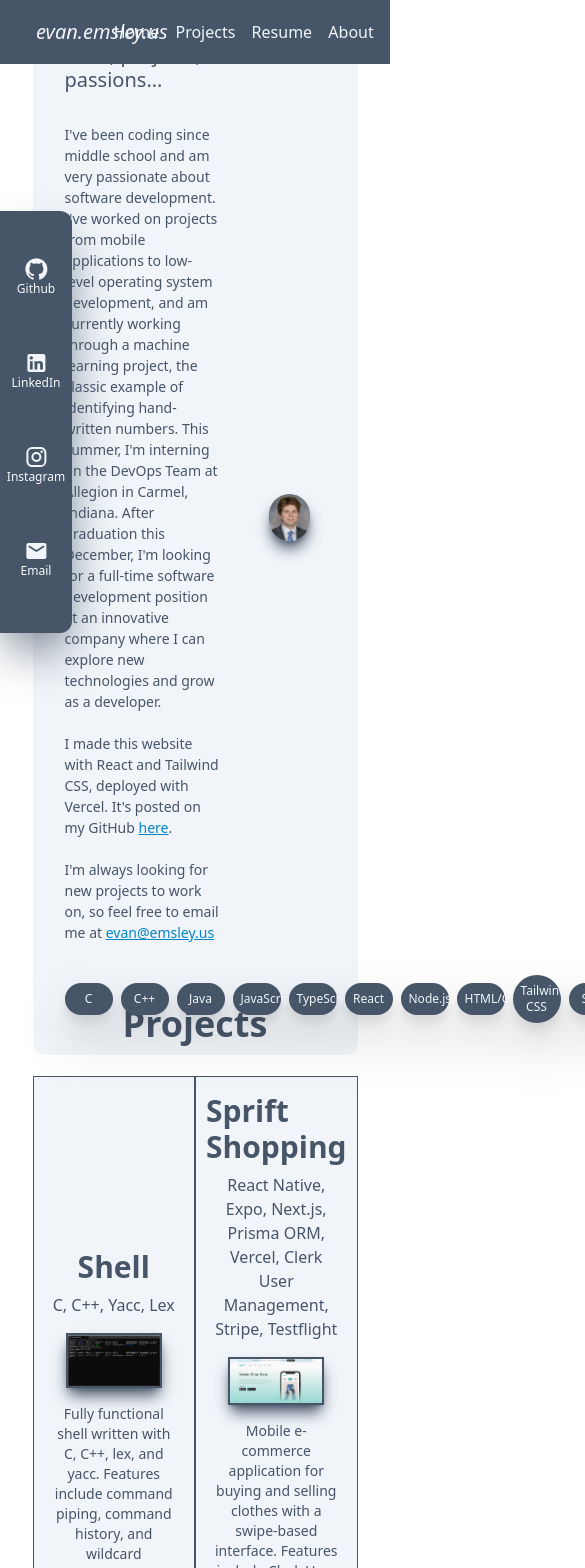
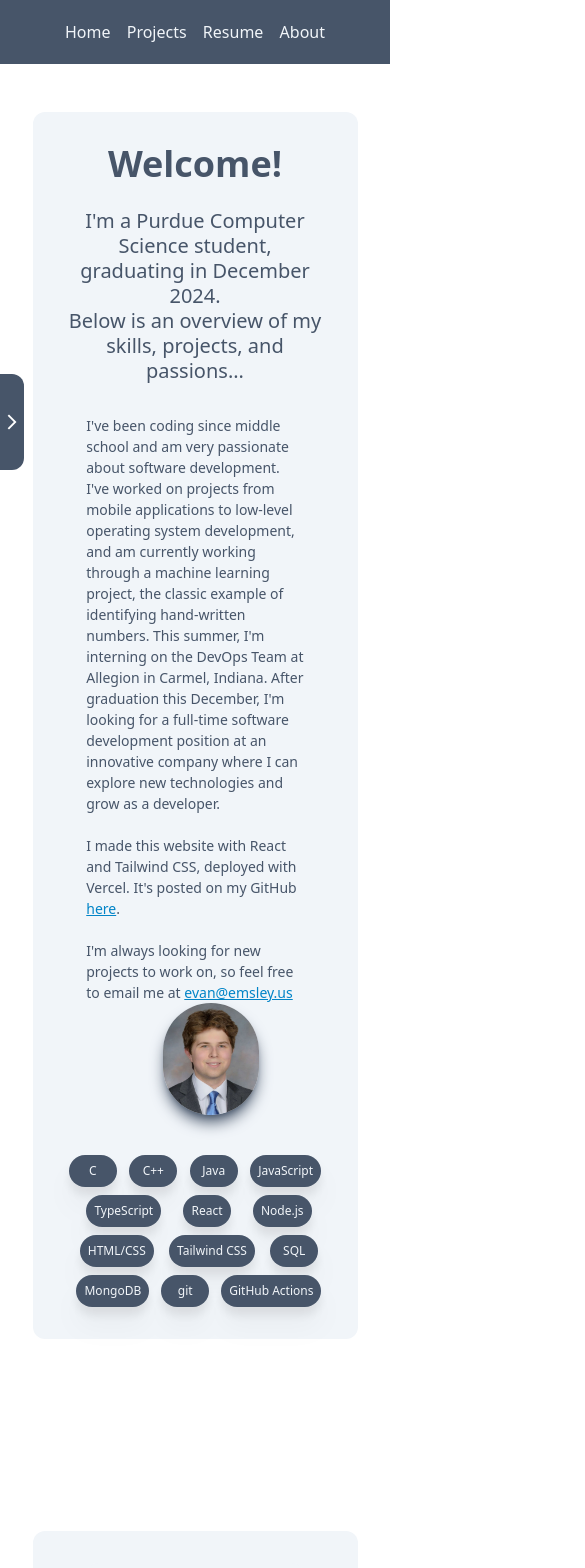
Before and after one commit to eemsley/evan.emsley.us, a React (Create React App) app: page / in a window 390 px wide. Shown: the top 1568 px of the page, 585 px wide, since content can reach past the window. Built offline with nearby package versions, Linux system fonts and the light colour scheme; the HTML template or start-up script is replaced by a standard one.

Commit message:
mobile friendly, added social links

```diff
--- a/src/data/data.js
+++ b/src/data/data.js
@@ -5,7 +5,7 @@
     description:
       "Fully functional shell written with C, C++, lex, and yacc. Features include command piping, command history, and wildcard expressions.",
     image: require("../assets/shell.png"),
-    link: "http://github.com",
+    link: "",
   },
   {
     title: "Sprift Shopping",
@@ -36,7 +36,7 @@
     description:
       'Twitter clone which allows users to post "notes" and follow other users. Features include account creation/login, CRUD operations for notes, and note sharing to other users.',
     image: require("../assets/noter.png"),
-    link: "http://github.com",
+    link: "",
   },
   {
     title: "Xinu Process Sceduler",
--- a/src/pages/Home.js
+++ b/src/pages/Home.js
@@ -16,7 +16,22 @@
   }, [scrollDirection]);
   const position = useScrollLocation();
   const [clicked, setClicked] = useState(false);
-  const [socialsVisible, setSocialsVisible] = useState(true);
+
+  const [width, setWidth] = useState(window.innerWidth);
+
+  function handleWindowSizeChange() {
+    setWidth(window.innerWidth);
+  }
+  useEffect(() => {
+    window.addEventListener("resize", handleWindowSizeChange);
+    return () => {
+      window.removeEventListener("resize", handleWindowSizeChange);
+    };
+  }, []);
+
+  const isMobile = width <= 768;
+  const [socialsVisible, setSocialsVisible] = useState(isMobile ? false : true);
+
   return (
     <div className="h-full w-full">
       <div className="h-screen w-24 transition-all duration-1000 left-0 top-0 flex items-center fixed">
@@ -31,87 +46,109 @@
         <div
           className={`bg-slate-600 justify-evenly flex flex-col items-center ${
             socialsVisible ? "w-3/4" : "w-0"
-          } rounded-r-xl h-1/2 transition-all duration-500 ease-in-out z-10 shadow-2xl shadow-slate-600`}
+          } rounded-r-xl h-1/2 min-h-48 transition-all duration-500 ease-in-out z-10 shadow-2xl shadow-slate-600`}
           onMouseOver={() => setSocialsVisible(true)}
           onMouseOut={() => setSocialsVisible(false)}
         >
-          <div className="w-full flex flex-col justify-center items-center">
-            <GitHubIcon style={{ width: "90%", color: "#f1f5f9" }} />
-            <p
-              className={`text-slate-50 text-xs mb-2 transition-all duration-500 ${
-                socialsVisible ? "text-slate-50" : "text-transparent"
+          <a
+            href="https://github.com/eemsley"
+            target="_blank"
+            rel="noreferrer"
+            className={`w-full flex flex-col justify-center items-center  ${
+              socialsVisible
+                ? "text-slate-50 hover:text-lime-400"
+                : "text-transparent"
             }`}
           >
-              Github
-            </p>
-          </div>
-          <div className="w-full flex flex-col justify-center items-center">
-            <LinkedInIcon style={{ width: "90%", color: "#f1f5f9" }} />
-            <p
-              className={`text-slate-50 text-xs mb-2 transition-all duration-500 ${
-                socialsVisible ? "text-slate-50" : "text-transparent"
+            <GitHubIcon style={{ width: "90%" }} />
+            <p className={`text-xs mb-2 transition-all duration-500`}>Github</p>
+          </a>
+          <a
+            href="https://www.linkedin.com/in/evan-emsley/"
+            target="_blank"
+            rel="noreferrer"
+            className={`w-full flex flex-col justify-center items-center  ${
+              socialsVisible
+                ? "text-slate-50 hover:text-blue-400"
+                : "text-transparent"
             }`}
           >
+            <LinkedInIcon style={{ width: "90%" }} />
+            <p className={`text-xs mb-2 transition-all duration-500`}>
               LinkedIn
             </p>
-          </div>
-          <div className="w-full flex flex-col justify-center items-center">
-            <InstagramIcon style={{ width: "90%", color: "#f1f5f9" }} />
-            <p
-              className={`text-slate-50 text-xs mb-2 transition-all duration-500 ${
-                socialsVisible ? "text-slate-50" : "text-transparent"
+          </a>
+          <a
+            href="https://www.instagram.com/evane273/"
+            target="_blank"
+            rel="noreferrer"
+            className={`w-full flex flex-col justify-center items-center  ${
+              socialsVisible
+                ? "text-slate-50 hover:text-violet-400"
+                : "text-transparent"
             }`}
           >
+            <InstagramIcon style={{ width: "90%" }} />
+            <p className={`text-xs mb-2 transition-all duration-500`}>
               Instagram
             </p>
-          </div>
-          <div className="w-full flex flex-col justify-center items-center">
-            <EmailRoundedIcon style={{ width: "90%", color: "#f1f5f9" }} />
-            <p
-              className={`text-slate-50 text-xs mb-2 transition-all duration-500 ${
-                socialsVisible ? "text-slate-50" : "text-transparent"
+          </a>
+          <a
+            href="mailto:evan@emsley.us"
+            className={`w-full flex flex-col justify-center items-center  ${
+              socialsVisible
+                ? "text-slate-50 hover:text-teal-400"
+                : "text-transparent"
             }`}
           >
-              Email
-            </p>
-          </div>
+            <EmailRoundedIcon style={{ width: "90%" }} />
+            <p className={`text-xs mb-2 transition-all duration-500`}>Email</p>
+          </a>
         </div>
       </div>
       <div
         className={`sticky ${
           scrollDirection === "down" || clicked === true ? "-top-16" : "top-0"
-        }  ${position === 0 ? "bg-slate-600" : "bg-slate-600/80"}
+        }  ${
+          position === 0 ? "bg-slate-600" : "bg-slate-600/20 hover:bg-slate-600"
+        }
           h-16 transition-all duration-250 ease-in-out scroll-smooth`}
       >
         <div className="h-full w-full flex flex-row justify-center  text-slate-100 items-center">
-          <div className="absolute left-4 w-1/4 flex p-4">
-            <p className="text-xl px-1 rounded-lg italic">evan.emsley.us</p>
+          {!isMobile && (
+            <div className="absolute left-0 w-1/4 flex p-4 items-center justify-center">
+              <p className="text-lg px-1 rounded-lg italic">evan.emsley.us</p>
             </div>
-          <div className="w-3/4 h-full justify-evenly items-center flex absolute right-0">
+          )}
+          <div
+            className={`w-3/4 h-full justify-evenly items-center flex ${
+              isMobile ? "relative" : "absolute right-0"
+            } `}
+          >
             <a href="#Home" onClick={() => setClicked(true)}>
               <div class="group  text-slate-100 transition-all duration-300 ease-in-out">
-                <p class="  bg-left-bottom bg-gradient-to-r from-slate-100 to-slate-100 bg-[length:0%_2px] bg-no-repeat group-hover:bg-[length:100%_2px] transition-all duration-500 ease-out">
+                <p class="  bg-left-bottom bg-gradient-to-r from-lime-600 to-lime-400 bg-[length:0%_2px] bg-no-repeat group-hover:bg-[length:100%_2px] transition-all duration-500 ease-out hover:text-lime-400">
                   Home
                 </p>
               </div>
             </a>
             <a href="#Projects" onClick={() => setClicked(true)}>
               <div class="group  text-slate-100 transition-all duration-300 ease-in-out">
-                <p class="bg-left-bottom bg-gradient-to-r  from-slate-100  to-slate-100 bg-[length:0%_2px] bg-no-repeat group-hover:bg-[length:100%_2px] transition-all duration-500 ease-out ">
+                <p class="bg-left-bottom bg-gradient-to-r  from-blue-600  to-blue-400 bg-[length:0%_2px] bg-no-repeat group-hover:bg-[length:100%_2px] transition-all duration-500 ease-out hover:text-blue-400">
                   Projects
                 </p>
               </div>
             </a>
             <a href="#Resume" onClick={() => setClicked(true)}>
               <div class="group  text-slate-100 transition-all duration-300 ease-in-out">
-                <p class="bg-left-bottom bg-gradient-to-r  from-slate-100  to-slate-100 bg-[length:0%_2px] bg-no-repeat group-hover:bg-[length:100%_2px] transition-all duration-500 ease-out">
+                <p class="bg-left-bottom bg-gradient-to-r  from-violet-600  to-violet-400 bg-[length:0%_2px] bg-no-repeat group-hover:bg-[length:100%_2px] transition-all duration-500 ease-out hover:text-violet-400">
                   Resume
                 </p>
               </div>
             </a>
             <a href="#About" onClick={() => setClicked(true)}>
               <div class="group  text-slate-100 transition-all duration-300 ease-in-out">
-                <p class="bg-left-bottom bg-gradient-to-r  from-slate-100  to-slate-100 bg-[length:0%_2px] bg-no-repeat group-hover:bg-[length:100%_2px] transition-all duration-500 ease-out">
+                <p class="bg-left-bottom bg-gradient-to-r  from-teal-600  to-teal-400 bg-[length:0%_2px] bg-no-repeat group-hover:bg-[length:100%_2px] transition-all duration-500 ease-out hover:text-teal-400">
                   About
                 </p>
               </div>
@@ -119,37 +156,38 @@
           </div>
         </div>
       </div>
-      <div className="h-full w-full items-center flex flex-col pb-24">
+      <div
+        className="h-full w-full items-center flex flex-col"
+        onClick={() => setSocialsVisible(false)}
+      >
         <div
           id="Home"
-          className="flex w-full flex-col justify-center items-center h-screen"
+          className=" mt-12 w-5/6 max-w-6xl bg-slate-100 rounded-xl p-8 flex items-center justify-center flex-col flex-wrap"
         >
-          <div className="w-5/6 max-w-6xl bg-slate-100  rounded-xl mb-24 p-8 flex items-center justify-center flex-col">
           <p className="text-4xl transition-all duration-1000 font-bold text-slate-600 pb-6">
             Welcome!
           </p>
-            <p className="text-xl/tight text-slate-600">
-              I'm a Purdue Computer Science student, graduating in December
-              2024.
+          <p className="text-xl/tight text-center text-slate-600">
+            I'm a Purdue Computer Science student, graduating in December 2024.
           </p>
-            <p className="text-xl/tight text-slate-600 pb-8">
+          <p className="text-xl/tight text-slate-600 pb-8 text-center">
             Below is an overview of my skills, projects, and passions...
           </p>
-            <div className="w-full flex flex-row items-center">
-              <div className="w-5/6">
-                <p className="text-sm/normal text-slate-600 pr-12">
+          <div className="w-full flex flex-row items-center justify-center flex-wrap">
+            <div className="w-5/6 max-w-2xl">
+              <p className="text-sm/normal text-slate-600">
                 I've been coding since middle school and am very passionate
-                  about software development. I've worked on projects from
-                  mobile applications to low-level operating system development,
-                  and am currently working through a machine learning project,
-                  the classic example of identifying hand-written numbers. This
-                  summer, I'm interning on the DevOps Team at Allegion in
-                  Carmel, Indiana. After graduation this December, I'm looking
-                  for a full-time software development position at an innovative
-                  company where I can explore new technologies and grow as a
-                  developer. <br />
-                  <br />I made this website with React and Tailwind CSS,
-                  deployed with Vercel. It's posted on my GitHub{" "}
+                about software development. I've worked on projects from mobile
+                applications to low-level operating system development, and am
+                currently working through a machine learning project, the
+                classic example of identifying hand-written numbers. This
+                summer, I'm interning on the DevOps Team at Allegion in Carmel,
+                Indiana. After graduation this December, I'm looking for a
+                full-time software development position at an innovative company
+                where I can explore new technologies and grow as a developer.{" "}
+                <br />
+                <br />I made this website with React and Tailwind CSS, deployed
+                with Vercel. It's posted on my GitHub{" "}
                 <a
                   href="https://github.com/eemsley/evan.emsley.us"
                   className="text-sky-600 underline hover:text-sky-300 transition-all duration-500 ease-in-out"
@@ -158,8 +196,8 @@
                 </a>
                 . <br />
                 <br />
-                  I'm always looking for new projects to work on, so feel free
-                  to email me at{" "}
+                I'm always looking for new projects to work on, so feel free to
+                email me at{" "}
                 <a
                   className="text-sky-600 underline hover:text-sky-300 transition-all duration-500 ease-in-out"
                   href="mailto:evan@emsley.us"
@@ -168,108 +206,108 @@
                 </a>
               </p>
             </div>
-              <div className="w-1/6 mr-4 mb-8">
             <img
               src={require("../assets/Headshot.jpeg")}
               alt="headshot"
-                  className="rounded-full hover:scale-125 duration-1000 shadow-lg shadow-slate-600"
+              className="w-1/6 min-w-24 rounded-full shadow-lg shadow-slate-600 ml-8"
             />
           </div>
-            </div>
-            <div className="w-full  flex flex-row justify-evenly max-w-5xl items-center space-x-2 mt-8 drop-shadow-2xl">
+          <div className="w-full  flex flex-row flex-wrap justify-evenly max-w-5xl space-x-2 items-center mt-8">
             {skills.map((skill) => (
-                <p className="text-xs text-slate-100 p-2 bg-slate-600 rounded-full min-w-12 text-center hover:scale-110 transition-all duration-500 drop-shadow-xl">
+              <p className="text-xs text-slate-100 p-2 bg-slate-600 rounded-full min-w-12 text-center hover:scale-110 transition-all duration-500 drop-shadow-xl mt-2">
                 {skill}
               </p>
             ))}
           </div>
         </div>
-        </div>
         <div
           id="Projects"
-          className="flex w-full flex-col justify-center items-center pt-12 mt-12"
+          className=" mt-48 w-5/6 max-w-6xl bg-slate-100 rounded-xl p-8 flex items-center justify-center flex-col flex-wrap"
         >
+          <div className="bg-slate-100 h-3/4 w-5/6 max-w-6xl pb-16 pt-8 flex flex-col items-center justify-center rounded-xl">
             <p className="text-4xl transition-all duration-1000 font-bold text-slate-600 pb-8">
               Projects
             </p>
-          <div className="w-5/6 max-w-5xl flex flex-row flex-wrap">
+            <div className=" w-full flex flex-row flex-wrap items-center justify-center">
               {projects.map((project) => (
-              <div className=" w-1/2 aspect-square bg-slate-100 items-center justify-center flex flex-col p-4 border border-slate-600">
+                <div className=" w-1/2 min-w-72 aspect-square bg-slate-600 items-center justify-center flex flex-col p-4 border-8 border-slate-100 rounded-xl">
                   <a href={project.link}>
-                  <p className="text-3xl font-bold text-slate-600 pb-2">
+                    <p className="text-3xl font-bold text-slate-50 pb-2 text-center">
                       {project.title}
                     </p>
                   </a>
-                <p className="text-base text-slate-600 pb-4 text-center">
+                  <p className="text-base text-slate-50 pb-4 text-center">
                     {project.technologies.join(", ")}
                   </p>
                   <img
                     src={project.image}
                     alt="project"
-                  className="w-3/4 hover:w-full transition-all duration-1000 mb-4 border-2 shadow-lg shadow-slate-600 border-slate-600"
+                    className="w-3/4 hover:w-full transition-all duration-1000 mb-4 border-2 shadow-lg shadow-slate-200 border-slate-200"
                   />
-                <p className="text-sm text-slate-600 text-center">
+                  <p className="text-sm text-slate-50 text-center">
                     {project.description}
                   </p>
                 </div>
               ))}
             </div>
           </div>
+        </div>
         <div
           id="Resume"
-          className="flex w-2/3 flex-col justify-center items-center pt-12 mt-12"
+          className=" mt-48 w-5/6 max-w-6xl bg-slate-100 rounded-xl p-8 flex items-center justify-center flex-col flex-wrap"
         >
-          <p className="text-4xl font-bold text-slate-600 pb-4">Resume</p>
+          <p className="text-4xl font-bold text-slate-600 pb-8">Resume</p>
           <div className="w-full max-w-4xl h-screen flex flex-row flex-wrap">
             <embed
               src={require("../assets/resume.pdf")}
               type="application/pdf"
               width="100%"
-              height="75%"
+              height="85%"
               title="resume"
             />
           </div>
         </div>
         <div
           id="About"
-          className="flex w-3/4 flex-col justify-center items-center pt-12 pb-12 mt-12 bg-slate-200 rounded-lg"
+          className=" mt-48 w-5/6 max-w-6xl bg-slate-100 rounded-xl p-8 flex items-center justify-center flex-col flex-wrap"
         >
           <p className="text-4xl font-bold text-slate-600 pb-8">
             More About Me
           </p>
-
-          <div className="w-2/3 flex flex-row flex-wrap">
+          <div className="w-full flex flex-row flex-wrap justify-evenly items-center">
             <img
               src={require("../assets/about1.jpg")}
               alt="about1"
-              className="w-1/2 p-2 shadow-xl shadow-slate-600"
+              className="w-1/2 min-w-64 p-2 shadow-xl shadow-slate-600"
             />
 
             <img
               src={require("../assets/about3.JPG")}
               alt="about3"
-              className="w-1/2 p-2 shadow-xl shadow-slate-600"
+              className="w-1/2 min-w-64 p-2 shadow-xl shadow-slate-600"
             />
-            <p className="text-center text-slate-800 text-sm p-4">
+          </div>
+          <p className="text-center text-slate-800 text-sm p-4 mt-4">
             Outside of coding, I love to travel and play music. I've been on
             countless road trips around the US with my family and friends,
-              camping and living out of a minivan. I've played guitar since
-              middle school and have been a part of many bands. Most notably, my
-              best friends in high school and I formed the band Arboretum, and
-              we've recorded lots of original music available on our Spotify. I
-              play guitar for Campus House Ministries at Purdue, and I'm a
-              member of the Phi Delta Theta fraternity at Purdue. To stay active
-              I enjoy lifting weights, running, and biking.
+            camping and living out of a minivan. I've played guitar since middle
+            school and have been a part of many bands. Most notably, my best
+            friends in high school and I formed the band Arboretum, and we've
+            recorded lots of original music available on our Spotify. I play
+            guitar for Campus House Ministries at Purdue, and I'm a member of
+            the Phi Delta Theta fraternity at Purdue. To stay active I enjoy
+            lifting weights, running, and biking.
           </p>
+          <div className="w-full flex flex-row flex-wrap justify-evenly items-center">
             <img
               src={require("../assets/about5.JPG")}
               alt="about5"
-              className="w-1/2 p-2 shadow-xl shadow-slate-600"
+              className="w-1/2 min-w-64 p-2 shadow-xl shadow-slate-600"
             />
             <img
               src={require("../assets/about4.JPG")}
               alt="about4"
-              className="w-1/2 p-2 shadow-xl shadow-slate-600"
+              className="w-1/2 min-w-64 p-2 shadow-xl shadow-slate-600"
             />
           </div>
         </div>
```
Lines whose indentation alone changed are shown as unchanged.
